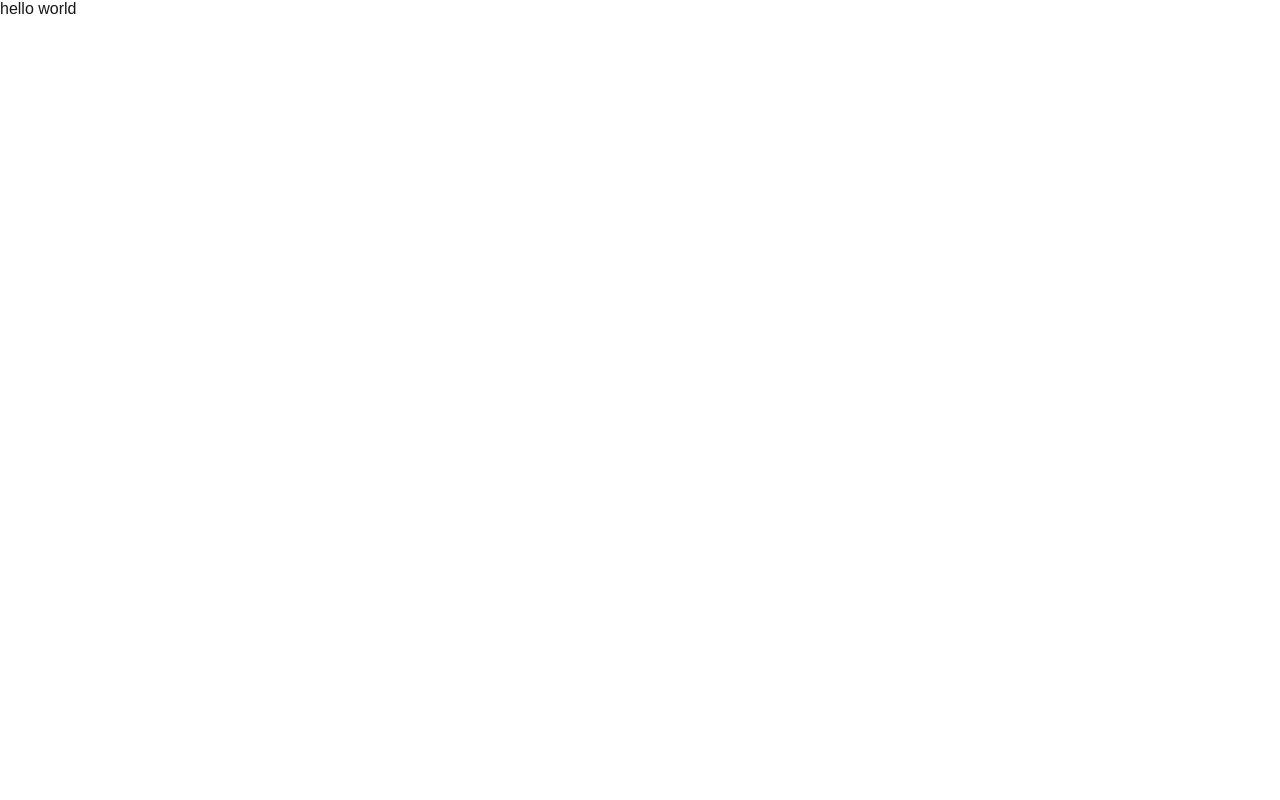
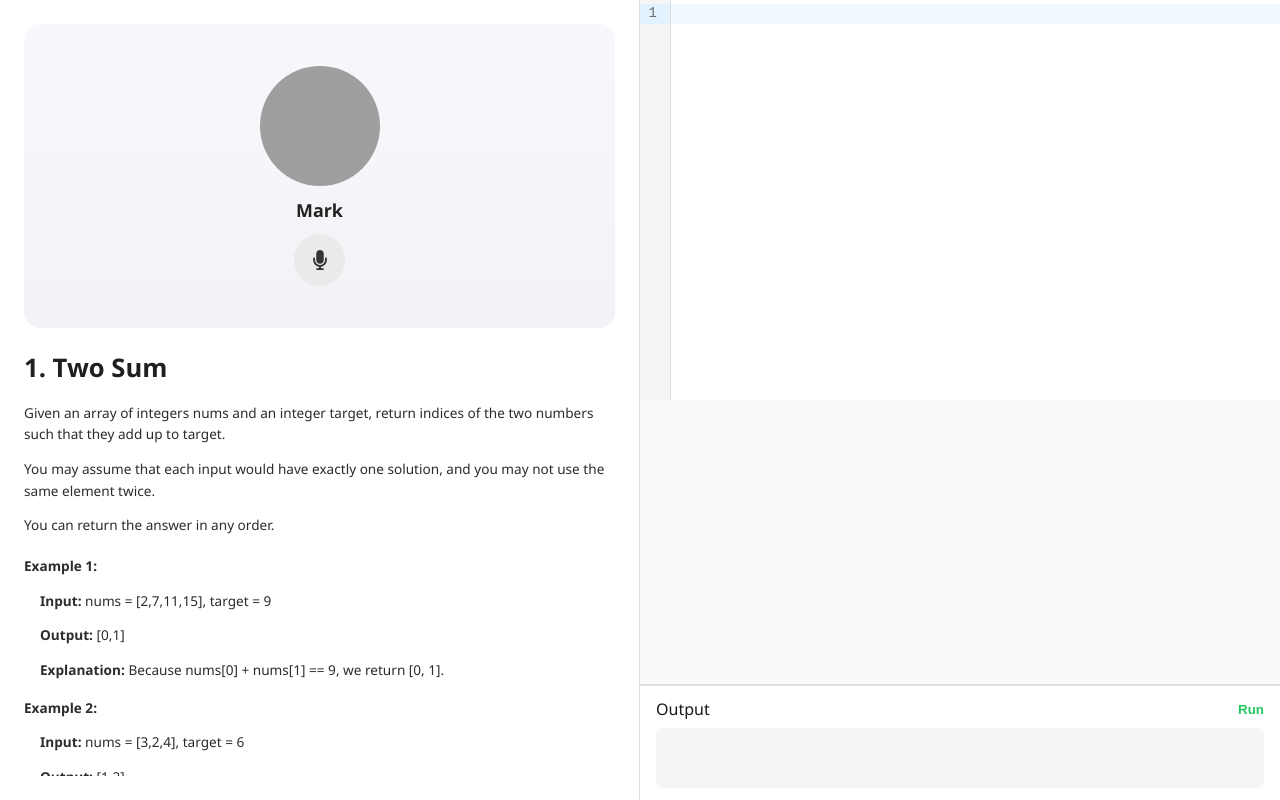
Before and after one commit to zhikangxie107/intr.vu, a Next.js app: page /learn/code in a window 1280 px wide. Built offline with nearby package versions, Linux system fonts and the light colour scheme; grey boxes are pictures that could not be loaded.

Commit message:
code editor lane plane

```diff
--- a/package.json
+++ b/package.json
@@ -9,15 +9,19 @@
     "lint": "eslint"
   },
   "dependencies": {
+    "@codemirror/lang-javascript": "^6.2.4",
+    "@codemirror/lang-python": "^6.2.1",
     "@elevenlabs/elevenlabs-js": "^2.22.0",
     "@supabase/supabase-js": "^2.80.0",
+    "@uiw/react-codemirror": "^4.25.3",
     "dotenv": "^17.2.3",
     "elevenlabs": "^1.59.0",
     "express": "^5.1.0",
     "next": "16.0.1",
     "openai": "^6.8.1",
     "react": "19.2.0",
-    "react-dom": "19.2.0"
+    "react-dom": "19.2.0",
+    "react-icons": "^5.5.0"
   },
   "devDependencies": {
     "babel-plugin-react-compiler": "1.0.0",
--- /dev/null
+++ b/src/app/components/aiCard.jsx
@@ -0,0 +1,90 @@
+import { useState } from 'react';
+import { FaMicrophone, FaMicrophoneSlash } from 'react-icons/fa';
+
+export default function AICard() {
+  const [listening, setListening] = useState(false);
+  const toggleMic = () => setListening(!listening);
+
+  return (
+    <>
+      <div className="ai-card">
+        <div className="ai-content">
+          <img
+            src="https://i.pravatar.cc/150?img=3"
+            alt="AI Avatar"
+            className="ai-avatar"
+          />
+          <h3 className="ai-name">Mark</h3>
+          <button
+            className={`mic-button ${listening ? 'active' : ''}`}
+            onClick={toggleMic}
+          >
+            {listening ? <FaMicrophoneSlash /> : <FaMicrophone />}
+          </button>
+        </div>
+      </div>
+
+      <style>{css}</style>
+    </>
+  );
+}
+
+const css = `
+.ai-card {
+  flex: 0 0 100%;
+  height: 38vh;
+  background: linear-gradient(180deg, #f6f8fb 0%, #f1f3f6 100%);
+  border-radius: 16px;
+  display: flex;
+  align-items: center;
+  justify-content: center;
+  padding: 32px 0;
+  box-sizing: border-box;
+  width: 100%;
+  transition: all 0.3s ease;
+}
+
+.ai-content {
+  display: flex;
+  flex-direction: column;
+  align-items: center;
+  gap: 12px;
+}
+
+.ai-avatar {
+  width: clamp(90px, 12vw, 120px);
+  height: clamp(90px, 12vw, 120px);
+  border-radius: 50%;
+  object-fit: cover;
+}
+
+.ai-name {
+  font-size: clamp(1rem, 1.4vw, 1.3rem);
+  font-weight: 600;
+  color: #222;
+}
+
+.mic-button {
+  background-color: #eaeaea;
+  border: none;
+  width: clamp(42px, 4vw, 52px);
+  height: clamp(42px, 4vw, 52px);
+  border-radius: 50%;
+  display: flex;
+  align-items: center;
+  justify-content: center;
+  font-size: clamp(18px, 2vw, 20px);
+  cursor: pointer;
+  color: #333;
+  transition: background-color 0.25s ease, color 0.25s ease;
+}
+
+.mic-button:hover {
+  background-color: #ddd;
+}
+
+.mic-button.active {
+  background-color: #ff4d4f;
+  color: white;
+}
+`;
--- /dev/null
+++ b/src/app/components/problemTemplate.jsx
@@ -0,0 +1,108 @@
+export default function ProblemTemplate({ title, description, examples, constraints }) {
+  return (
+    <>
+      <div className="problem-container">
+        <h1 className="problem-title">{title}</h1>
+
+        {/* Description */}
+        {description && description.map((para, i) => (
+          <p key={i}>{para}</p>
+        ))}
+
+        {/* Examples */}
+        {examples && examples.length > 0 && (
+          <div className="example">
+            {examples.map((ex, i) => (
+              <div key={i} className="example-block">
+                <p><strong>Example {i + 1}:</strong></p>
+                <div className="indent">
+                  {ex.input && <p><strong>Input:</strong> {ex.input}</p>}
+                  {ex.output && <p><strong>Output:</strong> {ex.output}</p>}
+                  {ex.explanation && <p><strong>Explanation:</strong> {ex.explanation}</p>}
+                </div>
+              </div>
+            ))}
+          </div>
+        )}
+
+        {/* Constraints */}
+        {constraints && constraints.length > 0 && (
+          <div className="constraints">
+            <strong>Constraints:</strong>
+            <ul>
+              {constraints.map((item, i) => (
+                <li key={i}>{item}</li>
+              ))}
+            </ul>
+          </div>
+        )}
+      </div>
+
+      <style>{css}</style>
+    </>
+  );
+}
+
+const css = `
+.problem-container {
+  width: 100%;
+  max-width: 640px;
+  background: transparent;
+  border: none;
+  box-shadow: none;
+  padding: 0;
+  color: #1f1f1f;
+  font-family: 'Segoe UI', Roboto, Helvetica, Arial, sans-serif;
+  line-height: 1.6;
+  overflow-wrap: break-word;
+}
+
+.problem-title {
+  font-size: clamp(1.2rem, 2vw, 1.6rem);
+  font-weight: 700;
+  margin-bottom: 0.8rem;
+}
+
+.problem-container p {
+  margin-bottom: 0.8rem;
+  font-size: clamp(0.85rem, 1vw, 1rem);
+  color: #2c2c2c;
+}
+
+.example {
+  margin-top: 1.2rem;
+  margin-bottom: 1.2rem;
+}
+
+.example-block {
+  margin-bottom: 1rem;
+}
+
+.indent {
+  margin-left: 1rem;
+}
+
+.constraints {
+  font-size: clamp(0.85rem, 1vw, 1rem);
+  color: #333;
+}
+
+.constraints ul {
+  list-style: none;
+  padding-left: 1rem;
+  margin-top: 0.5rem;
+}
+
+.constraints li {
+  position: relative;
+  margin-bottom: 0.3rem;
+  padding-left: 0.8rem;
+}
+
+.constraints li::before {
+  content: "•";
+  position: absolute;
+  left: 0;
+  color: #9ca3af;
+}
+`;
--- a/src/app/learn/code/page.js
+++ b/src/app/learn/code/page.js
@@ -1,7 +1,184 @@
-export default function CodeEditor() {
-  return (
-    <div>
-      <p>hello world</p>
-    </div>
-  );
+'use client';
+import { useState } from 'react';
+import AICard from '@/app/components/aiCard';
+import ProblemTemplate from '@/app/components/problemTemplate';
+import CodeMirror from '@uiw/react-codemirror';
+import { python } from '@codemirror/lang-python';
+
+export default function InterviewPage() {
+	const [code, setCode] = useState(
+	);
+	const [output, setOutput] = useState('');
+
+	const handleRun = () => {
+		try {
+			// Very simple sandboxed execution simulation
+			const fn = new Function(`${code}; return twoSum([2,7,11,15], 9);`);
+			const result = fn();
+			setOutput(`Output: ${JSON.stringify(result)}`);
+		} catch (err) {
+			setOutput(`Error: ${err.message}`);
+		}
+	};
+
+	// Sample problem data (can be replaced later)
+	const problemData = {
+		title: '1. Two Sum',
+		description: [
+			'Given an array of integers nums and an integer target, return indices of the two numbers such that they add up to target.',
+			'You may assume that each input would have exactly one solution, and you may not use the same element twice.',
+			'You can return the answer in any order.',
+		],
+		examples: [
+			{
+				input: 'nums = [2,7,11,15], target = 9',
+				output: '[0,1]',
+				explanation: 'Because nums[0] + nums[1] == 9, we return [0, 1].',
+			},
+			{
+				input: 'nums = [3,2,4], target = 6',
+				output: '[1,2]',
+			},
+			{
+				input: 'nums = [3,3], target = 6',
+				output: '[0,1]',
+			},
+		],
+		constraints: [
+			'2 <= nums.length <= 10⁴',
+			'-10⁹ <= nums[i] <= 10⁹',
+			'-10⁹ <= target <= 10⁹',
+			'Only one valid answer exists.',
+		],
+	};
+
+	return (
+		<div style={styles.page}>
+			{/* Main content */}
+			<div style={styles.main}>
+				{/* Left: AI + Problem */}
+				<div style={styles.leftPane}>
+					<div style={styles.aiCardContainer}>
+						<AICard />
+					</div>
+					<div style={styles.problemContainer}>
+						<ProblemTemplate {...problemData} />
+					</div>
+				</div>
+
+				{/* Right: Editor + Output */}
+				<div style={styles.rightPane}>
+					<div style={styles.editorContainer}>
+						<CodeMirror
+							value={code}
+							height="400px"
+							extensions={[python()]}
+							onChange={(value) => setCode(value)}
+							style={styles.codeMirror}
+						/>
+					</div>
+
+					<div style={styles.outputContainer}>
+						<div style={styles.outputHeader}>
+							<span>Output</span>
+							<button style={styles.runButton} onClick={handleRun}>
+								Run
+							</button>
+						</div>
+						<pre style={styles.outputBox}>{output}</pre>
+					</div>
+				</div>
+			</div>
+		</div>
+	);
 }
+
+const styles = {
+	page: {
+		display: 'flex',
+		height: '100vh',
+		width: '100vw',
+		fontFamily: "'Segoe UI', Roboto, Helvetica, Arial, sans-serif",
+		backgroundColor: '#f5f7fa',
+		overflow: 'hidden',
+	},
+	main: {
+		flex: 1,
+		display: 'flex',
+		flexDirection: 'row',
+		overflowX: 'auto',
+		overflowY: 'hidden',
+		scrollSnapType: 'x mandatory',
+	},
+
+	leftPane: {
+		flex: '0 0 50%',
+		display: 'flex',
+		flexDirection: 'column', // stack vertically now
+		justifyContent: 'space-between',
+		backgroundColor: '#fff',
+		borderRight: '1px solid #e0e0e0',
+		padding: '24px',
+		height: '100vh',
+		boxSizing: 'border-box',
+		overflow: 'hidden', // prevent vertical scroll
+		scrollSnapAlign: 'start',
+		gap: '20px',
+	},
+
+	aiCardContainer: {
+		flex: '0 0 40%', // top portion
+		display: 'flex',
+		justifyContent: 'center',
+		alignItems: 'center',
+	},
+
+	problemContainer: {
+		flex: '1', // remaining height
+		overflowY: 'auto', // allows problem text to scroll internally
+	},
+	rightPane: {
+		flex: 1,
+		display: 'flex',
+		flexDirection: 'column',
+		backgroundColor: '#f7f9fb',
+	},
+	editorContainer: {
+		flex: 1,
+		borderBottom: '1px solid #e0e0e0',
+	},
+	codeMirror: {
+		fontSize: '14px',
+		fontFamily: 'monospace',
+	},
+	outputContainer: {
+		padding: '12px 16px',
+		backgroundColor: '#fff',
+		borderTop: '1px solid #e0e0e0',
+	},
+	outputHeader: {
+		display: 'flex',
+		justifyContent: 'space-between',
+		alignItems: 'center',
+		marginBottom: '8px',
+		fontWeight: '500',
+	},
+	runButton: {
+		background: 'none',
+		border: 'none',
+		color: '#22c55e',
+		fontWeight: '600',
+		cursor: 'pointer',
+		transition: 'color 0.2s ease',
+	},
+	outputBox: {
+		backgroundColor: '#f5f5f5',
+		borderRadius: '6px',
+		minHeight: '60px',
+		padding: '10px',
+		fontFamily: 'monospace',
+		fontSize: '13px',
+		whiteSpace: 'pre-wrap',
+		color: '#222',
+	},
+};
```
Also changed, not shown: src/app/leetcodeProblems/twoSum.jsx (added, +35 -0 lines), 1 other file (tests, documents, lock files or other folders).
